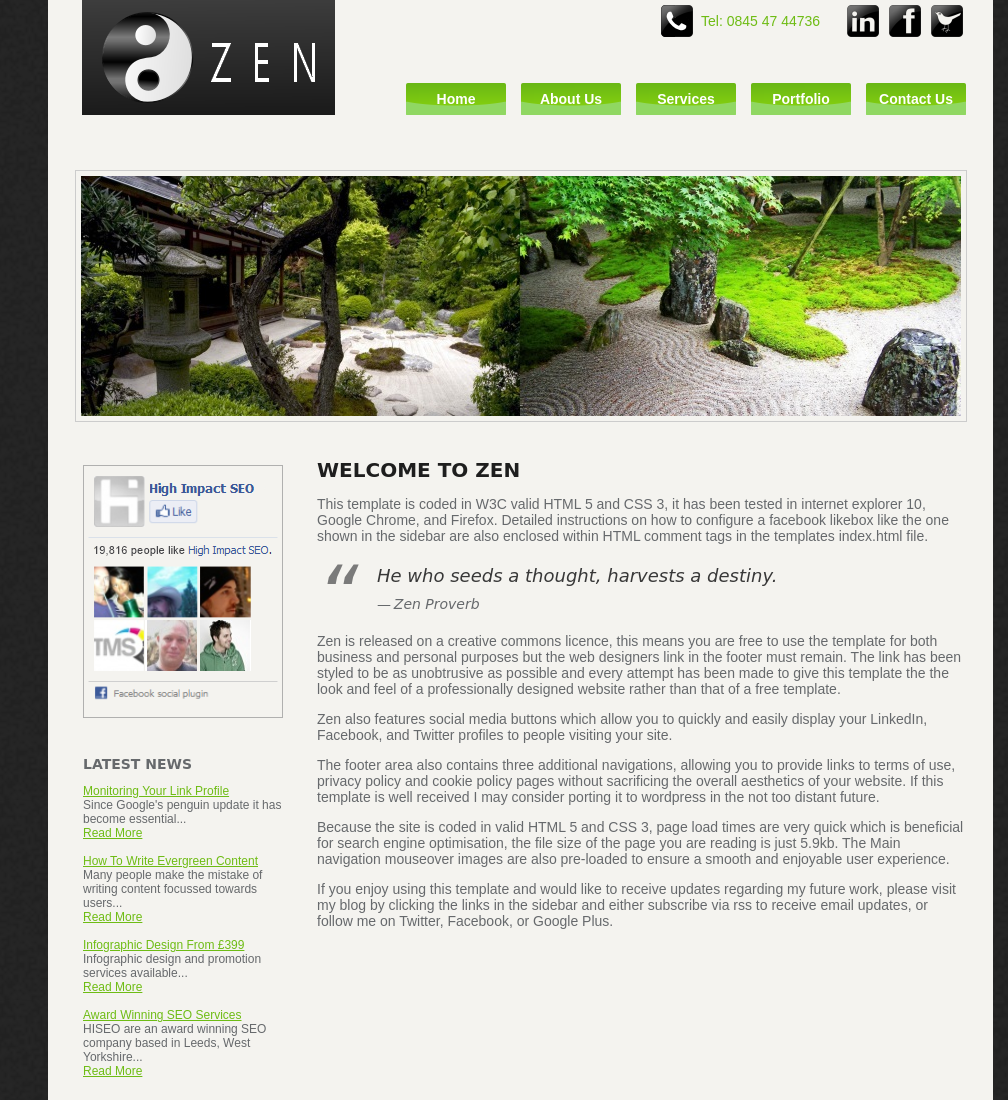
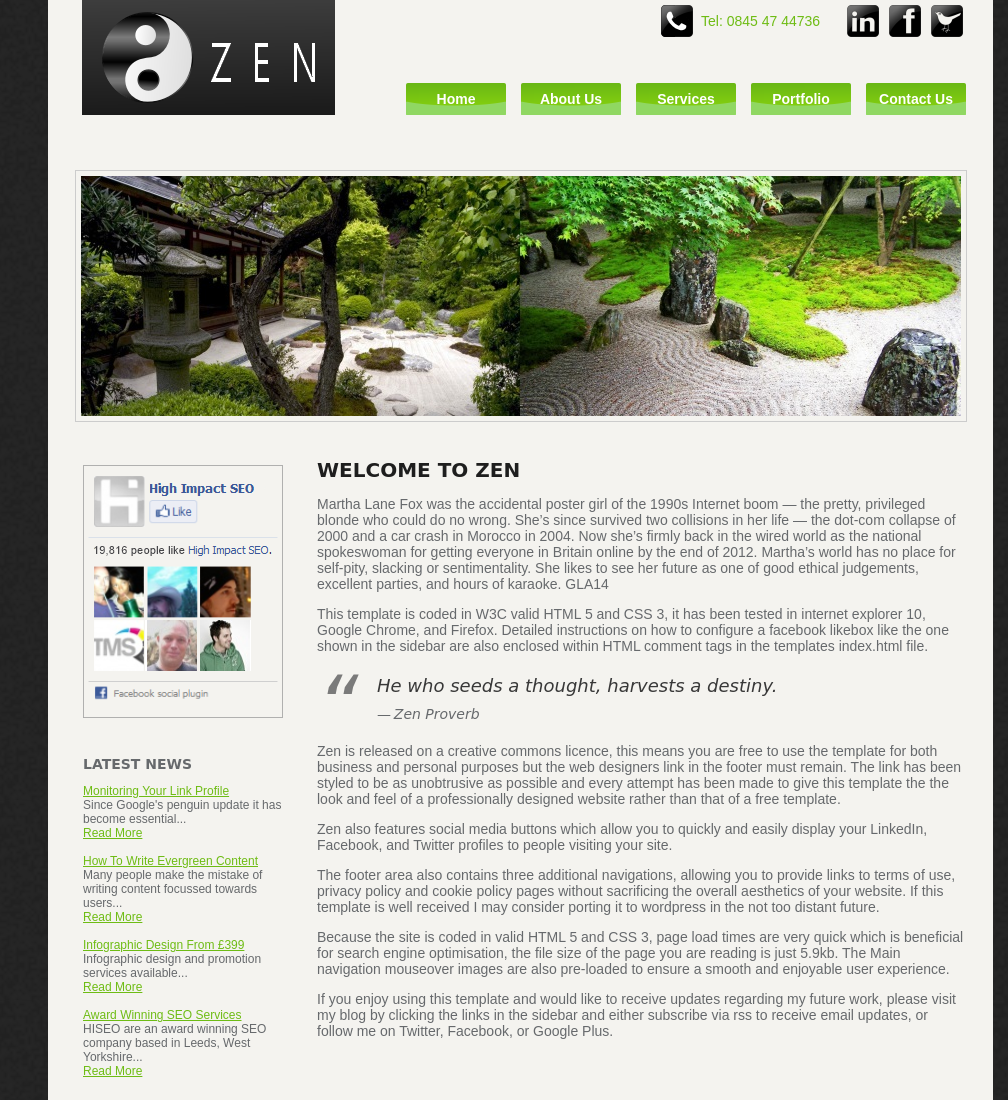
Before and after one commit to AlexandraGlojva/hello-world-gla14, a plain HTML site: page index.html in a window 1280 px wide. Shown: the top 1100 px of the page, without its empty margins (272-1280 px from the left). Drawn offline with Linux system fonts and the light colour scheme; a web font is replaced by a local one.

Commit message:
Añadir párrafo sobre Martha Lane Fox

```diff
--- a/index.html
+++ b/index.html
@@ -35,6 +35,7 @@
 
 <div class="main">
 <h1>Welcome To ZEN</h1>
+<p>Martha Lane Fox was the accidental poster girl of the 1990s Internet boom — the pretty, privileged blonde who could do no wrong. She’s since survived two collisions in her life — the dot-com collapse of 2000 and a car crash in Morocco in 2004. Now she’s firmly back in the wired world as the national spokeswoman for getting everyone in Britain online by the end of 2012. Martha’s world has no place for self-pity, slacking or sentimentality. She likes to see her future as one of good ethical judgements, excellent parties, and hours of karaoke. GLA14 </p>
 <p>This template is coded in W3C valid HTML 5 and CSS 3, it has been tested in internet explorer 10, Google Chrome, and Firefox. Detailed instructions on how to configure a facebook likebox like the one shown in the sidebar are also enclosed within HTML comment tags in the templates index.html file.</p>
 <blockquote>He who seeds a thought, harvests a destiny.<cite>Zen Proverb</cite></blockquote>
 <p>Zen is released on a creative commons licence, this means you are free to use the template for both business and personal purposes but the web designers link in the footer must remain. The link has been styled to be as unobtrusive as possible and every attempt has been made to give this template the the look and feel of a professionally designed website rather than that of a free template.</p>
```
